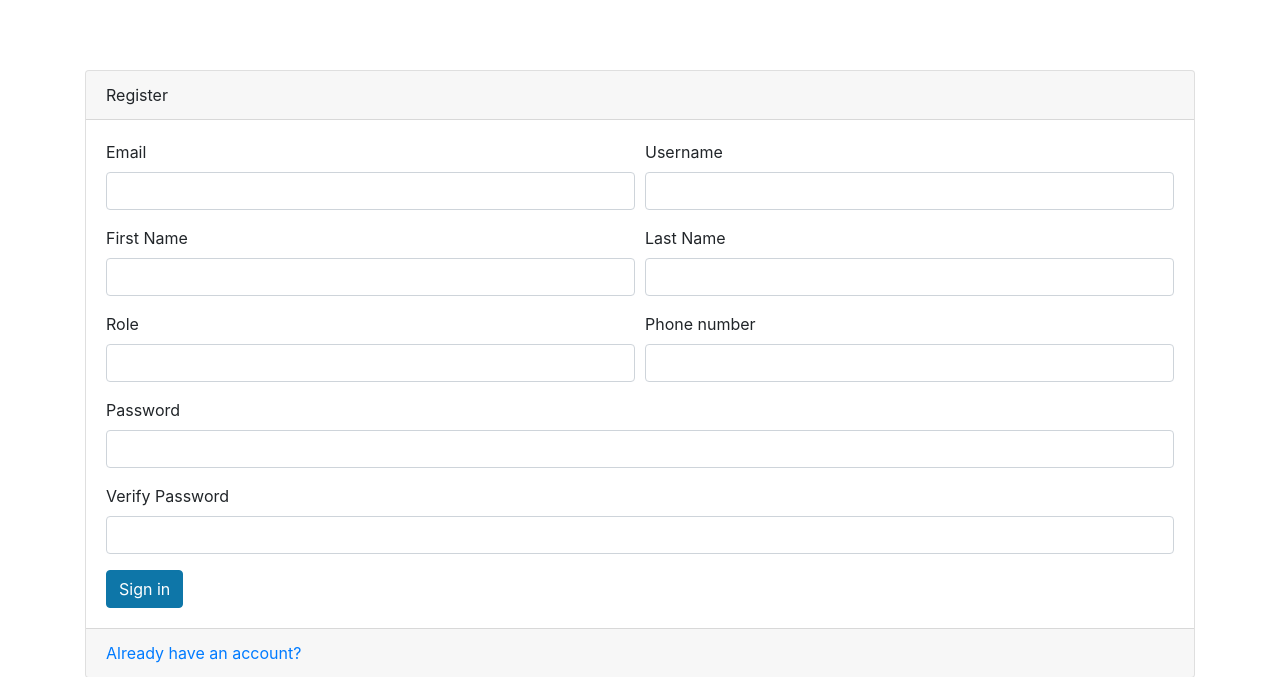
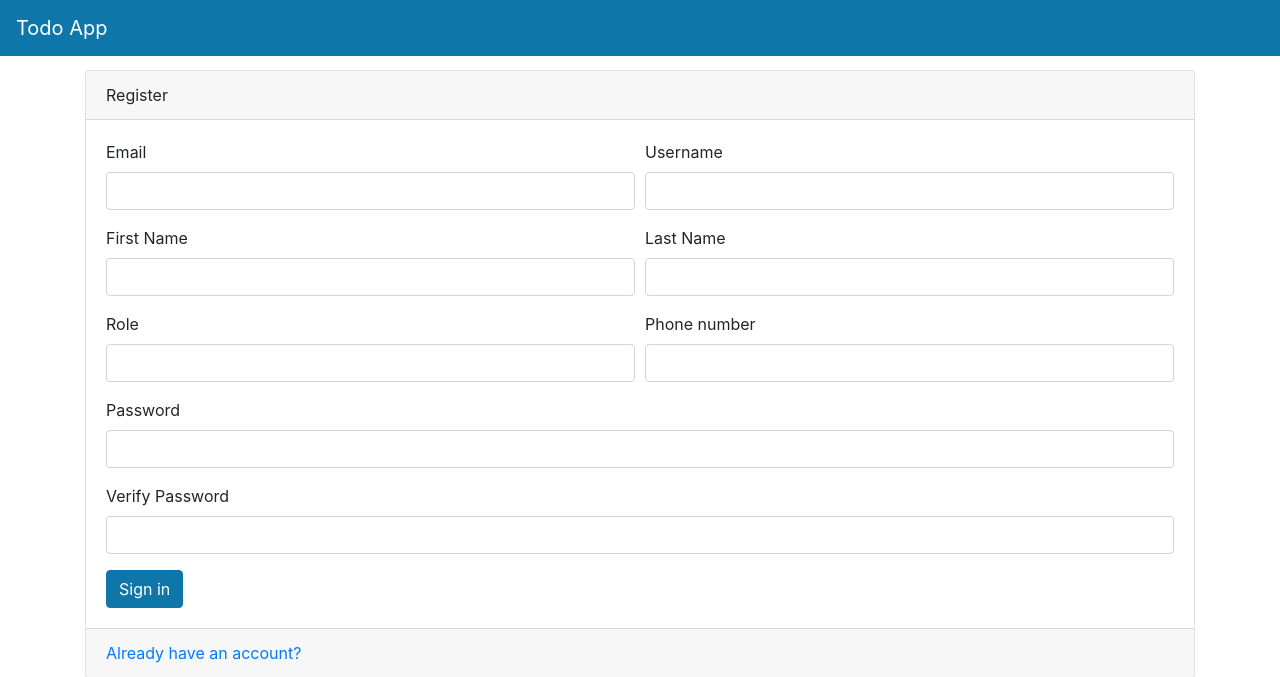
Before and after one commit to miguruiz/fastapi_playground, a FastAPI app: page /auth/register-page in a window 1280 px wide. Shown: the top 677 px of the page. Run offline with FastAPI, Linux system fonts and the light colour scheme; some libraries are stand-ins or nearby versions.

Commit message:
[TodoApp] FullStack... Added navBar

```diff
--- a/TodoApp/templates/layout.html
+++ b/TodoApp/templates/layout.html
@@ -7,12 +7,16 @@
     <title>TodoApp</title>
 </head>
 <body>
-{% block content%}
 
-{% endblock %}
-<script src="{{ url_for('static', path='/js/jquery-slim.js')}}"></script>
-<script src="{{ url_for('static', path='/js/popper.js')}}"></script>
-<script src="{{ url_for('static', path='/js/bootstrap.js')}}"></script>
-<script src="{{ url_for('static', path='/js/base.js')}}" defer></script>
+  {% include 'navbar.html' %}
+
+  {% block content %}
+
+  {% endblock %}
+
+    <script src="{{ url_for('static', path='/js/jquery-slim.js') }}"></script>
+    <script src="{{ url_for('static', path='/js/popper.js') }}"></script>
+    <script src="{{ url_for('static', path='/js/bootstrap.js') }}"></script>
+    <script src="{{ url_for('static', path='/js/base.js') }}" defer></script>
 </body>
 </html>
--- /dev/null
+++ b/TodoApp/templates/navbar.html
@@ -0,0 +1,26 @@
+<div>
+  <nav class="navbar navbar-expand-md navbar-dark main-color fixed-top">
+    <a class="navbar-brand" href="#">Todo App</a>
+    <button class="navbar-toggler" type="button" data-toggle="collapse" data-target="#navbarNav"
+            aria-controls="navbarNav" aria-expanded="false" aria-label="Toggle navigation">
+      <span class="navbar-toggler-icon"></span>
+    </button>
+    <div class="collapse navbar-collapse" id="navbarNav">
+      <ul class="navbar-nav">
+        {% if user %}
+        <li class="nav-item active">
+          <a class="nav-link" href="/todos/todo-page">Home</a>
+        </li>
+        {% endif %}
+      </ul>
+
+      <ul class="navbar-nav ml-auto">
+        {% if user %}
+        <li class="nav-item m-1">
+          <a type="button" class="btn btn-outline-light text-white" onclick="logout()">Logout</a>
+        </li>
+        {% endif %}
+      </ul>
+    </div>
+  </nav>
+</div>
```
